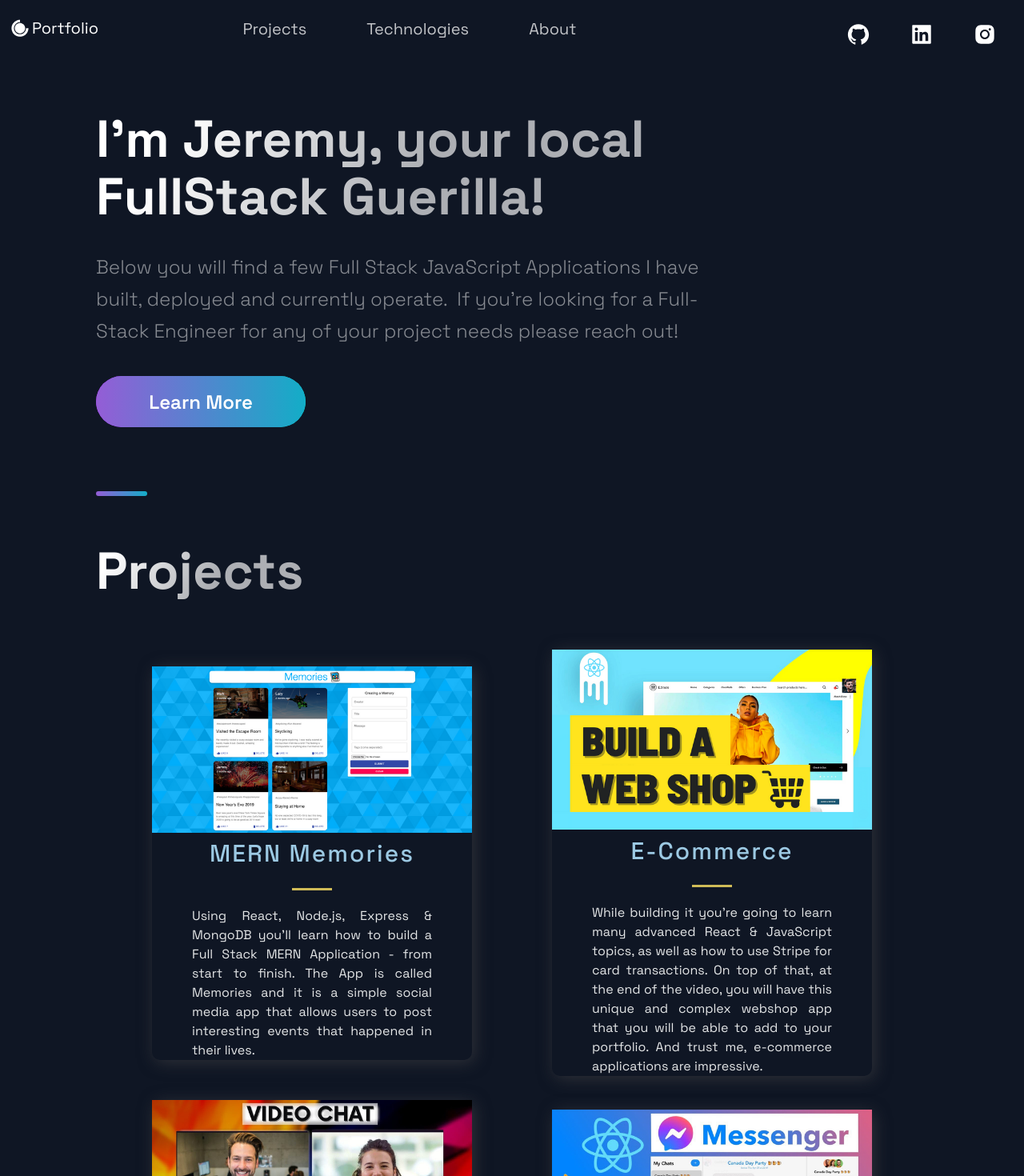
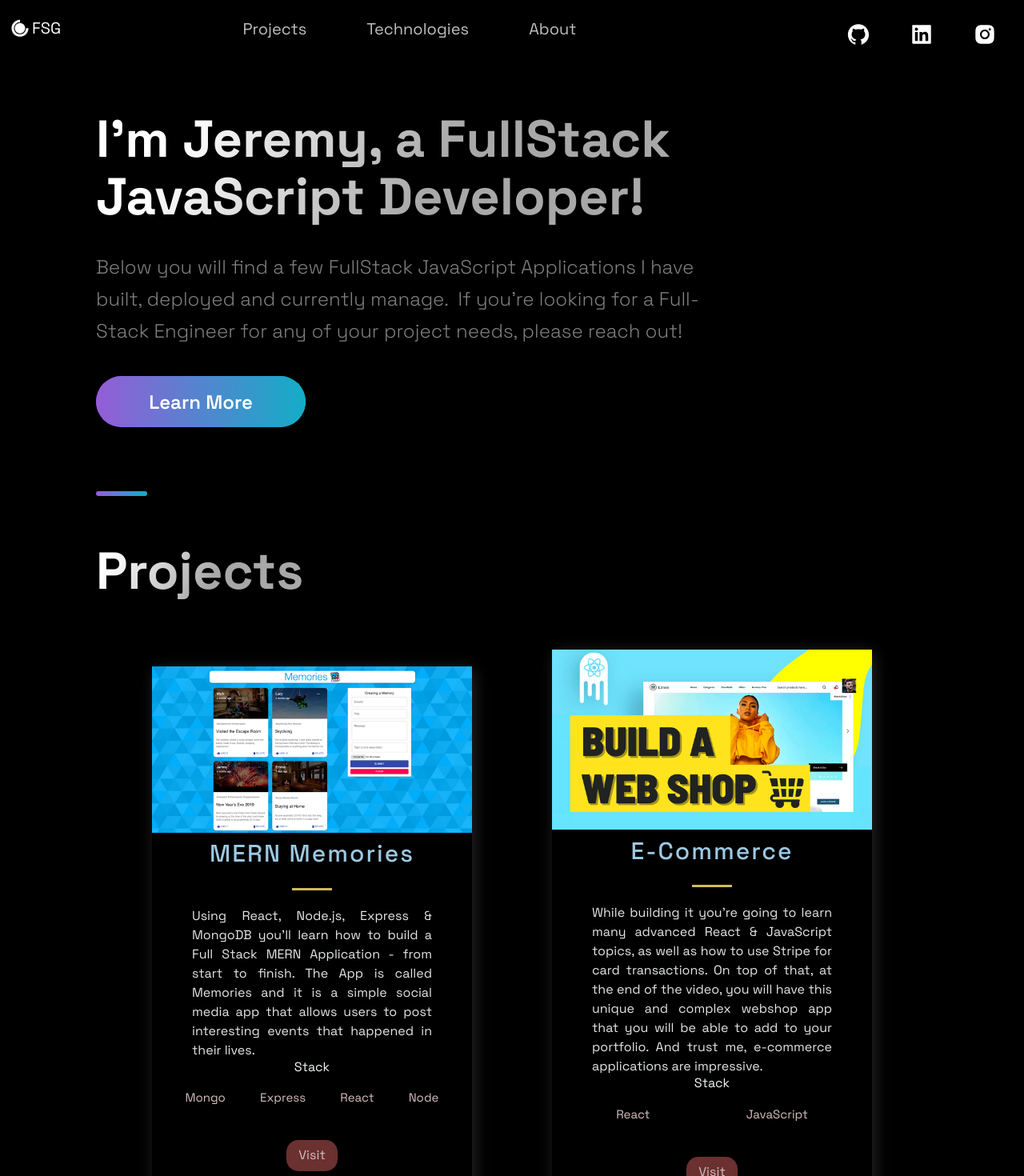
Before and after one commit to JeremyCabrera/portfolio-website, a Next.js app: page / in a window 1280 px wide. Shown: the top 1470 px of the page at 80% size. Built offline with nearby package versions, Linux system fonts and the light colour scheme.

Commit message:
Portfolio init

```diff
--- a/src/components/Header/Header.js
+++ b/src/components/Header/Header.js
@@ -10,7 +10,7 @@ const Header = () =>  (
     <Div1>
       <Link href="/">
         <a style={{display: "flex", alignItems: "center", color: 'white', marginBottom: '20px'}}>
-          <DiCssdeck size="3rem" /> <Span>Portfolio</Span>
+          <DiCssdeck size="3rem" /> <Span>FSG</Span>
           </a>
       </Link>
     </Div1>
--- a/src/components/Hero/Hero.js
+++ b/src/components/Hero/Hero.js
@@ -8,11 +8,11 @@ const Hero = () => (
   <Section row nopadding>
     <LeftSection>
       <SectionTitle main center>
-        I'm Jeremy, your local<br />
-        FullStack Guerilla!
+        I'm Jeremy, a FullStack<br />
+        JavaScript Developer!
       </SectionTitle>
       <SectionText>
-        Below you will find a few Full Stack JavaScript Applications I have built, deployed and currently operate. &nbsp;If you're looking for a Full-Stack Engineer for any of your project needs please reach out!
+        Below you will find a few FullStack JavaScript Applications I have built, deployed and currently manage. &nbsp;If you're looking for a Full-Stack Engineer for any of your project needs, please reach out!
       </SectionText>
       <Button onClick={() => window.location = "https://linkedin.com/in/jeremy-cabrera-4044a8179/"}>Learn More</Button>
     </LeftSection>
--- a/src/components/Projects/Projects.js
+++ b/src/components/Projects/Projects.js
@@ -19,6 +19,18 @@ const Projects = () => (
           <Hr />
         </TitleContent>
         <CardInfo>{description}</CardInfo>
+        <div>
+          <TitleContent>Stack</TitleContent>
+          <TagList>
+            {tags.map((tag, i) => (
+              <Tag key={i}>{tag}</Tag>
+            ))}
+          </TagList>
+        </div>
+        <UtilityList>
+          <ExternalLinks href={visit}>Visit</ExternalLinks>
+
+        </UtilityList>
        </BlogCard>
 
      ))}
--- a/src/themes/default.js
+++ b/src/themes/default.js
@@ -7,7 +7,7 @@ export default {
   // Colors for layout
   colors: {
     primary1: "hsl(204,23.8%,95.9%)",
-    background1: "#0F1624",
+    background1: "#000000",
     accent1: "hsl(34.9,98.6%,72.9%)",
     button: "hsl(205.1,100%,36.1%)",
     background2: "hsl(232.7,27.3%,23.7%)",
```
Also changed, not shown: src/pages/index.js (line endings or trailing spaces).
